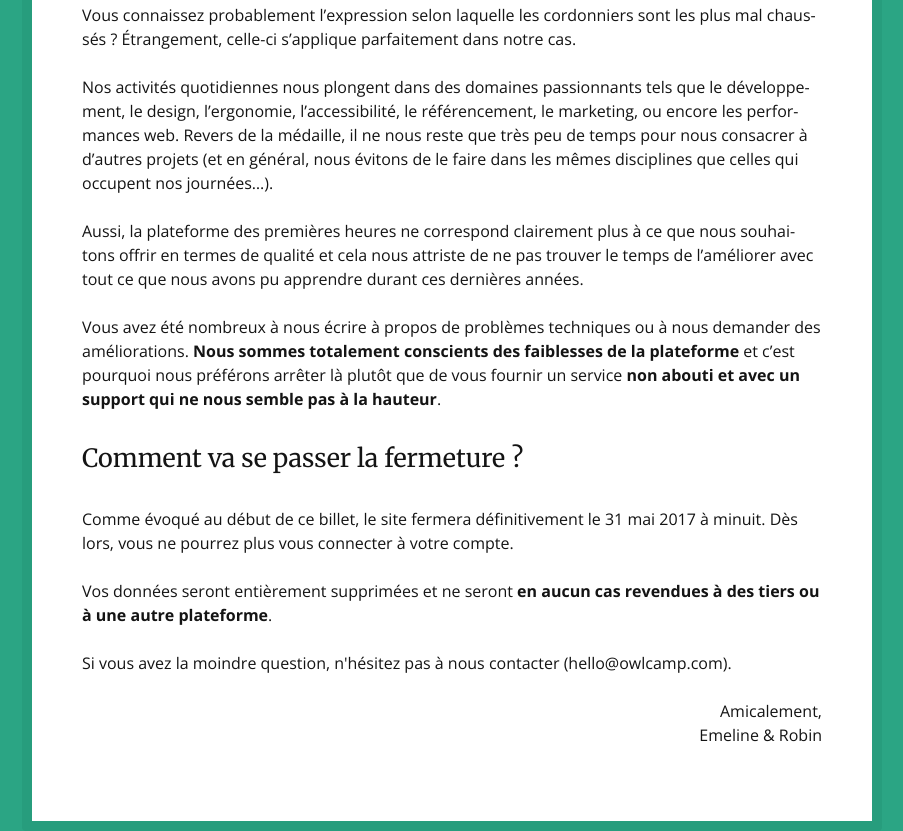
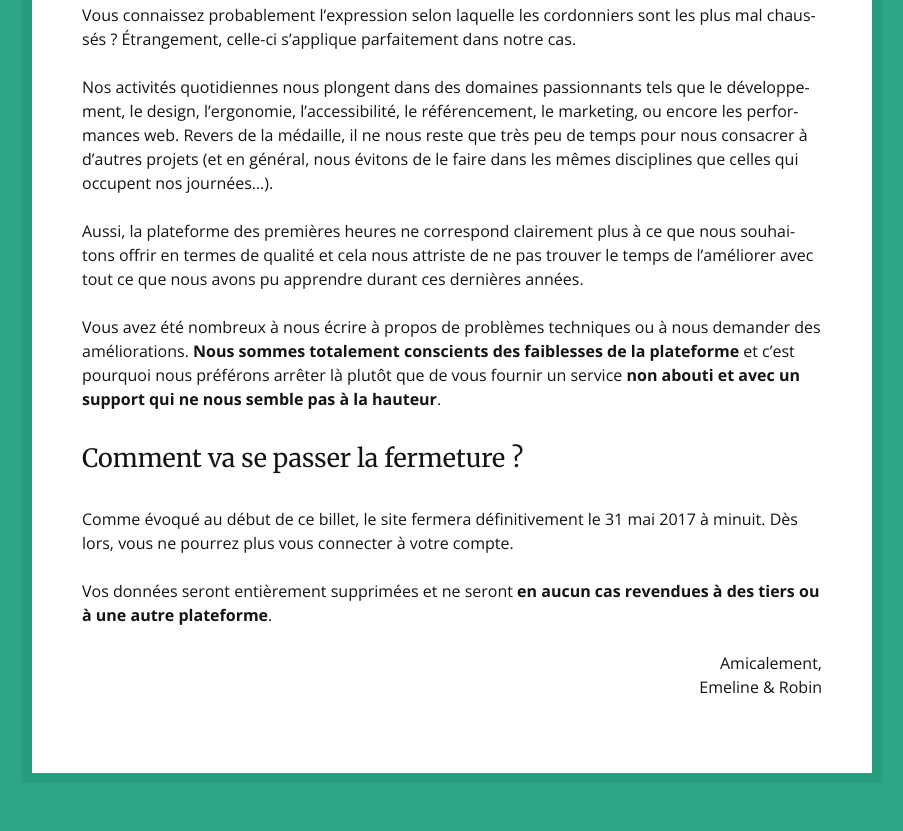
Before and after one commit to owlcamp-app/site, a plain HTML site: page index.html in a window 1280 px wide. Shown: the part 3233-4064 px from the top of the page, without its empty margins (188-1091 px from the left). After the commit the page ends 4016 px from the top, so only its background shows below. Drawn offline with nearby package versions, Linux system fonts and the light colour scheme.

Commit message:
Update index.html

```diff
--- a/index.html
+++ b/index.html
@@ -139,9 +139,6 @@
         <p>
             Vos données seront entièrement supprimées et ne seront <strong>en aucun cas revendues à des tiers ou à une autre plateforme</strong>.
         </p>
-        <p>
-            Si vous avez la moindre question, n'hésitez pas à nous contacter (hello@owlcamp.com).
-        </p>
 
     </p>
 
```
